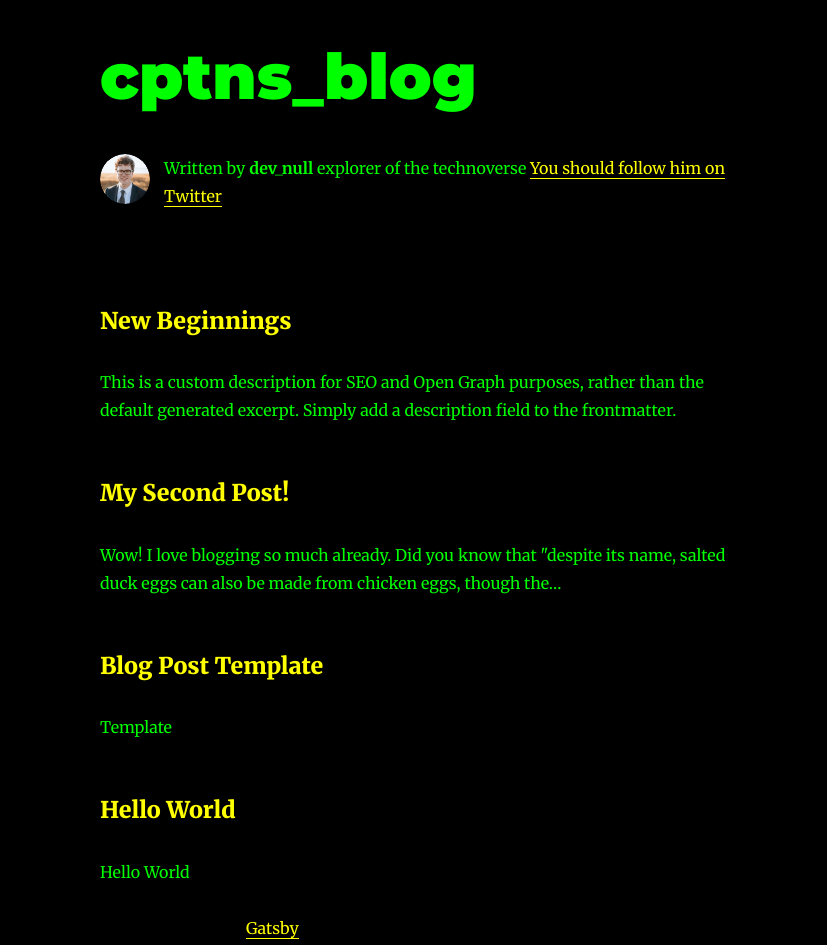
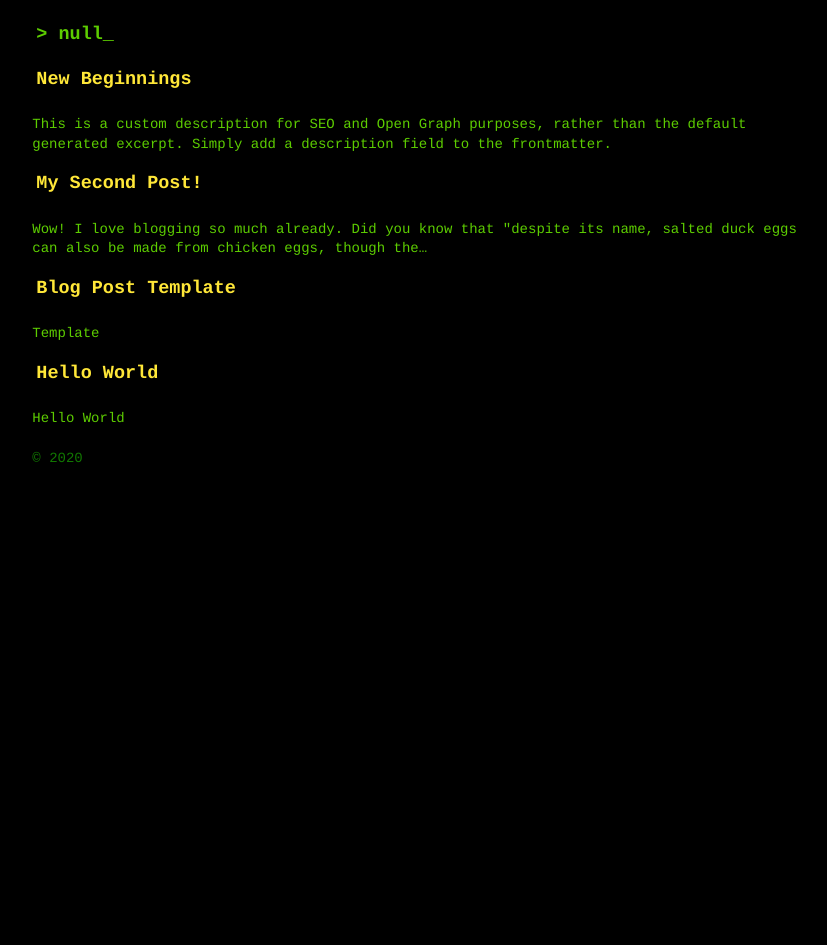
Before and after one commit to devinull/captains_blog, a Gatsby site: page / in a window 1280 px wide. Shown: the whole page, without its empty margins (225-1052 px from the left). After the commit the page ends 800 px from the top, so only its background shows below. Built offline with nearby package versions, Linux system fonts and the light colour scheme; Gatsby itself is replaced by a stand-in of ours; some packages are replaced by stand-ins of ours.

Commit message:
styling commit - working on nav

```diff
--- a/gatsby-config.js
+++ b/gatsby-config.js
@@ -1,11 +1,22 @@
 module.exports = {
   siteMetadata: {
-    title: `cptns_blog`,
+    title: `> null_`,
     author: {
       name: `dev_null`,
       summary: `explorer of the technoverse`,
     },
     description: `a log of my explorations in techno possibility`,
+    menuLinks:[
+      {
+        name:'home',
+        link:'/'
+      },
+      {
+        name:'page2',
+        link:'/page-2'
+      }
+    ]
+  ,
     siteUrl: `https://gatsby-starter-blog-demo.netlify.com/`,
     social: {
       twitter: `aerial_ps`,
--- a/src/components/bio.js
+++ b/src/components/bio.js
@@ -43,7 +43,7 @@ const Bio = () => {
         marginBottom: rhythm(2.5),
       }}
     >
-      <Image
+      {/*<Image
         fixed={data.avatar.childImageSharp.fixed}
         alt={author.name}
         style={{
@@ -55,7 +55,7 @@ const Bio = () => {
         imgStyle={{
           borderRadius: `50%`,
         }}
-      />
+      />*/}
       <p>
         Written by <strong>{author.name}</strong> {author.summary}
         {` `}
--- a/src/components/layout.js
+++ b/src/components/layout.js
@@ -11,8 +11,8 @@ const Layout = ({ location, title, children }) => {
     header = (
       <h1
         style={{
-          ...scale(1.5),
-          marginBottom: rhythm(1.5),
+          ...scale(.4),
+          marginBottom: rhythm(1.0),
           marginTop: 0,
         }}
       >
@@ -32,7 +32,6 @@ const Layout = ({ location, title, children }) => {
     header = (
       <h3
         style={{
-          fontFamily: `Montserrat, sans-serif`,
           marginTop: 0,
         }}
       >
@@ -54,16 +53,14 @@ const Layout = ({ location, title, children }) => {
       style={{
         marginLeft: `auto`,
         marginRight: `auto`,
-        maxWidth: rhythm(24),
-        padding: `${rhythm(1.5)} ${rhythm(3 / 4)}`,
+        maxWidth: rhythm(40),
+        padding: `${rhythm(1.0)} ${rhythm(3 / 4)}`,
       }}
     >
       <header>{header}</header>
       <main>{children}</main>
       <footer>
-        © {new Date().getFullYear()}, Built with
-        {` `}
-        <a href="https://www.gatsbyjs.org">Gatsby</a>
+        © {new Date().getFullYear()}
       </footer>
     </div>
   )
--- a/src/pages/index.js
+++ b/src/pages/index.js
@@ -13,7 +13,7 @@ const BlogIndex = ({ data, location }) => {
   return (
     <Layout location={location} title={siteTitle}>
       <SEO title="All posts" />
-      <Bio />
+      {/*<Bio />*/}
       {posts.map(({ node }) => {
         const title = node.frontmatter.title || node.fields.slug
         return (
--- a/src/styles/global.css
+++ b/src/styles/global.css
@@ -3,9 +3,20 @@ html {
 	}
 
 a {
-	color:#FF0;
+	color:#FFE738;
+	padding: 4px;
+	text-decoration: none;
 }
 
+a:hover {
+	color:#F00;
+}
+
+
 p, h1, h2, h3, li {
-	color:#0F0;
+	color:#5DCD00;
 }
+
+footer {
+	color:#117700;
+}
--- a/src/utils/typography.js
+++ b/src/utils/typography.js
@@ -1,22 +1,19 @@
 import Typography from "typography"
-import Wordpress2016 from "typography-theme-wordpress-2016"
 
-Wordpress2016.overrideThemeStyles = () => {
-  return {
-    "a.gatsby-resp-image-link": {
-      boxShadow: `none`,
-    },
-  }
-}
+const typography = new Typography({
+  baseFontSize: '14px',
+  baseLineHeight: 1.42,
+  headerFontFamily: ['Courier'],
+  bodyFontFamily: ['Courier'],
+  // See below for the full list of options.
+})
 
-delete Wordpress2016.googleFonts
+// Output CSS as string.
+typography.toString()
 
-const typography = new Typography(Wordpress2016)
-
-// Hot reload typography in development.
-if (process.env.NODE_ENV !== `production`) {
-  typography.injectStyles()
-}
+// Or insert styles directly into the <head> (works well for client-only
+// JS web apps.
+typography.injectStyles()
 
 export default typography
 export const rhythm = typography.rhythm
```
Also changed, not shown: src/components/nav.js (added, +43 -0 lines), 1 other file.
